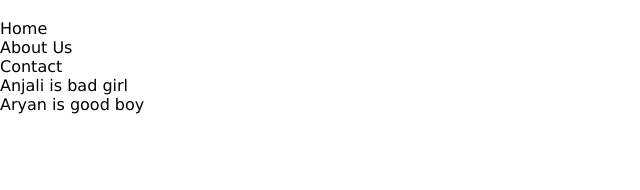
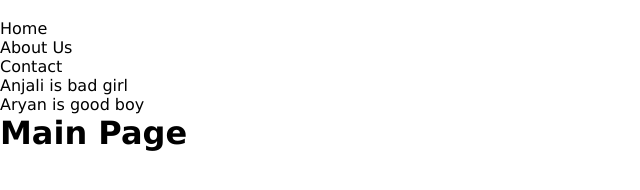
Before and after one commit to Anjali12219383/demo-website, a plain HTML site: page index.html in a window 1280 px wide. Shown: the whole page, without its empty margins (0-640 px from the left). Drawn offline with Linux system fonts and the light colour scheme.

Commit message:
Added the Main Section

```diff
--- a/index.html
+++ b/index.html
@@ -21,5 +21,8 @@
             </ul>
         </div>
     </navbar>
+    <div>
+        <h1>Main Page</h1>
+    </div>
 </body>
 </html>
```
